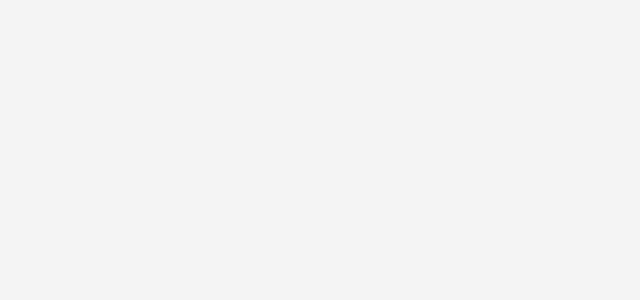
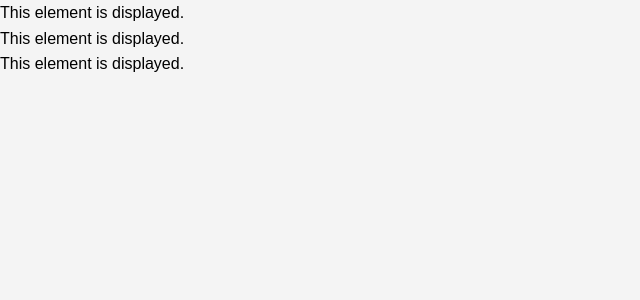
Before and after one commit to mayankpathar/FWET_React_lab, a React (Vite) app: page / in a window 1280 px wide. Shown: the top 300 px of the page, without its empty margins (0-640 px from the left). Built offline with nearby package versions, Linux system fonts and the light colour scheme.

Commit message:
Add components A1 and B1 for demonstrating props and conditional rendering

```diff
--- a/src/App.jsx
+++ b/src/App.jsx
@@ -3,6 +3,8 @@ import Header from "./lab-2/Header"
 import Menubar from "./lab-2/Menubar"
 import Mainco from "./lab-2/Mainco"
 import Footer from "./lab-2/Footer"
+import A1 from "./lab-3/A1"
+import B1 from "./lab-3/B1"
 
 
 function App() {
@@ -22,6 +24,8 @@ function App() {
     <Footer/>
   </div> */}
   {/* lab-3 */}
+  {/* <A1/> */}
+  <B1/>
   </>)
 }
 
--- /dev/null
+++ b/src/lab-3/A1.jsx
@@ -0,0 +1,36 @@
+// Demonstrate the ReactJS props.
+import React from 'react'
+
+function A1() {
+    // parent
+  return (
+    <div>
+      <A2 name='mayank' age={18} sem={3}/>
+      <A3 name='mayank' age={18} sem={3}/>
+    </div>
+  )
+}
+function A2(props) {
+    // child
+  return (
+    <div>
+      <h1>name = {props.name}</h1>
+      <h1>age={props.age}</h1>
+      <h1>sem={props.sem}</h1>
+
+    </div>
+
+  )
+}
+function A3({name,age,sem}) {
+  return (
+    <div>
+      <h1>name = {name}</h1>
+      <h1>age={age}</h1>
+      <h1>sem={sem}</h1>
+    </div>
+  )
+}
+
+
+export default A1
--- /dev/null
+++ b/src/lab-3/B1.jsx
@@ -0,0 +1,27 @@
+// WAP in ReactJS to display the element if it has attribute called isDisplay to be true (using conditional rendering) (A)
+import React from 'react'
+
+function B1() {
+  const isDisplay = true;
+  return (
+    <div>
+
+      {isDisplay && <p>This element is displayed.</p>}
+       {!isDisplay && <p>This element is not displayed.</p>}
+
+      {isDisplay ? <p>This element is displayed.</p> : <p>This element is not displayed.</p>}
+
+        {ifel(isDisplay)}
+
+    </div>
+  );
+}
+function ifel (isDisplay){
+      if (isDisplay) {
+            return<p>This element is displayed.</p>;
+        } else {
+         return<p>This element is not displayed.</p>;
+        }
+}
+
+export default B1
```
